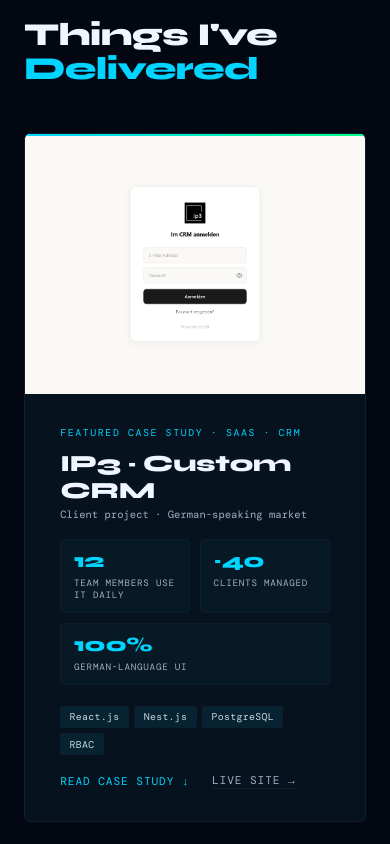
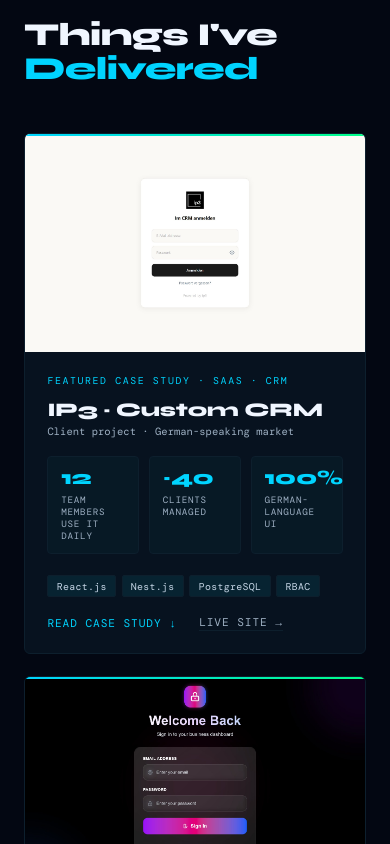
Before and after one commit to EditaLatifi/editadev, a React (Vite) app: page / in a window 390 px wide. Shown: the part 9040-9884 px from the top of the page. Built offline with nearby package versions, Linux system fonts and the light colour scheme.

Commit message:
Case studies: smaller visuals, titles and padding on mobile
Keep all case studies visible (they are the strongest proof) but shrink the
visual height, title size and padding on mobile to cut scroll. Lower the
shared visual minHeight floor so diagram visuals are shorter too.

```diff
--- a/src/App.jsx
+++ b/src/App.jsx
@@ -1087,7 +1087,7 @@ function Faq() {
 
 /* ─── CASE STUDIES ──────────────────────────────────────────────────────── */
 const visualWrap = {
-  position: "relative", height: "100%", minHeight: 260, display: "flex",
+  position: "relative", height: "100%", minHeight: 200, display: "flex",
   flexDirection: "column", alignItems: "center", justifyContent: "center",
   gap: "1.4rem", padding: "2rem", textAlign: "center",
   background: `linear-gradient(135deg, ${C.cyan}0c, ${C.green}08)`,
@@ -1178,14 +1178,14 @@ function CaseStudy({ cs, i }) {
       <div style={{ position: "absolute", top: 0, left: 0, right: 0, height: 2, background: `linear-gradient(90deg,${C.cyan},${C.green})`, zIndex: 2 }} />
       <div className="case-grid" style={{ display: "grid", gridTemplateColumns: imageLeft ? "minmax(0,1.05fr) minmax(0,1fr)" : "minmax(0,1fr) minmax(0,1.05fr)", alignItems: "stretch" }}>
         {/* Visual */}
-        <div style={{ order: imageLeft ? 0 : 1, minHeight: 260, position: "relative", overflow: "hidden" }}>
+        <div style={{ order: imageLeft ? 0 : 1, minHeight: isMobile ? 170 : 260, position: "relative", overflow: "hidden" }}>
           <CaseVisual cs={cs} />
         </div>
 
         {/* Story */}
-        <div style={{ order: imageLeft ? 1 : 0, padding: "2rem 2.2rem", borderLeft: imageLeft ? `1px solid ${C.border}` : "none", borderRight: imageLeft ? "none" : `1px solid ${C.border}` }}>
+        <div style={{ order: imageLeft ? 1 : 0, padding: isMobile ? "1.4rem 1.4rem" : "2rem 2.2rem", borderLeft: imageLeft ? `1px solid ${C.border}` : "none", borderRight: imageLeft ? "none" : `1px solid ${C.border}` }}>
           <div style={{ fontFamily: "'DM Mono',monospace", fontSize: ".62rem", color: C.cyan, letterSpacing: ".16em", textTransform: "uppercase", marginBottom: ".7rem" }}>Featured Case Study · {cs.category}</div>
-          <h3 style={{ fontFamily: "'Syne',sans-serif", fontSize: "1.45rem", fontWeight: 800, color: C.textPrimary, margin: "0 0 .25rem", letterSpacing: "-.01em" }}>{cs.title}</h3>
+          <h3 style={{ fontFamily: "'Syne',sans-serif", fontSize: isMobile ? "1.2rem" : "1.45rem", fontWeight: 800, color: C.textPrimary, margin: "0 0 .25rem", letterSpacing: "-.01em" }}>{cs.title}</h3>
           <div style={{ fontFamily: "'DM Mono',monospace", fontSize: ".66rem", color: C.textMuted, marginBottom: "1.1rem" }}>{cs.client}</div>
           {(!isMobile || open) && (
             <p style={{ fontFamily: "'DM Sans',sans-serif", fontSize: ".92rem", color: C.textBody, lineHeight: 1.7, margin: "0 0 1.2rem" }}>{cs.context}</p>
```
